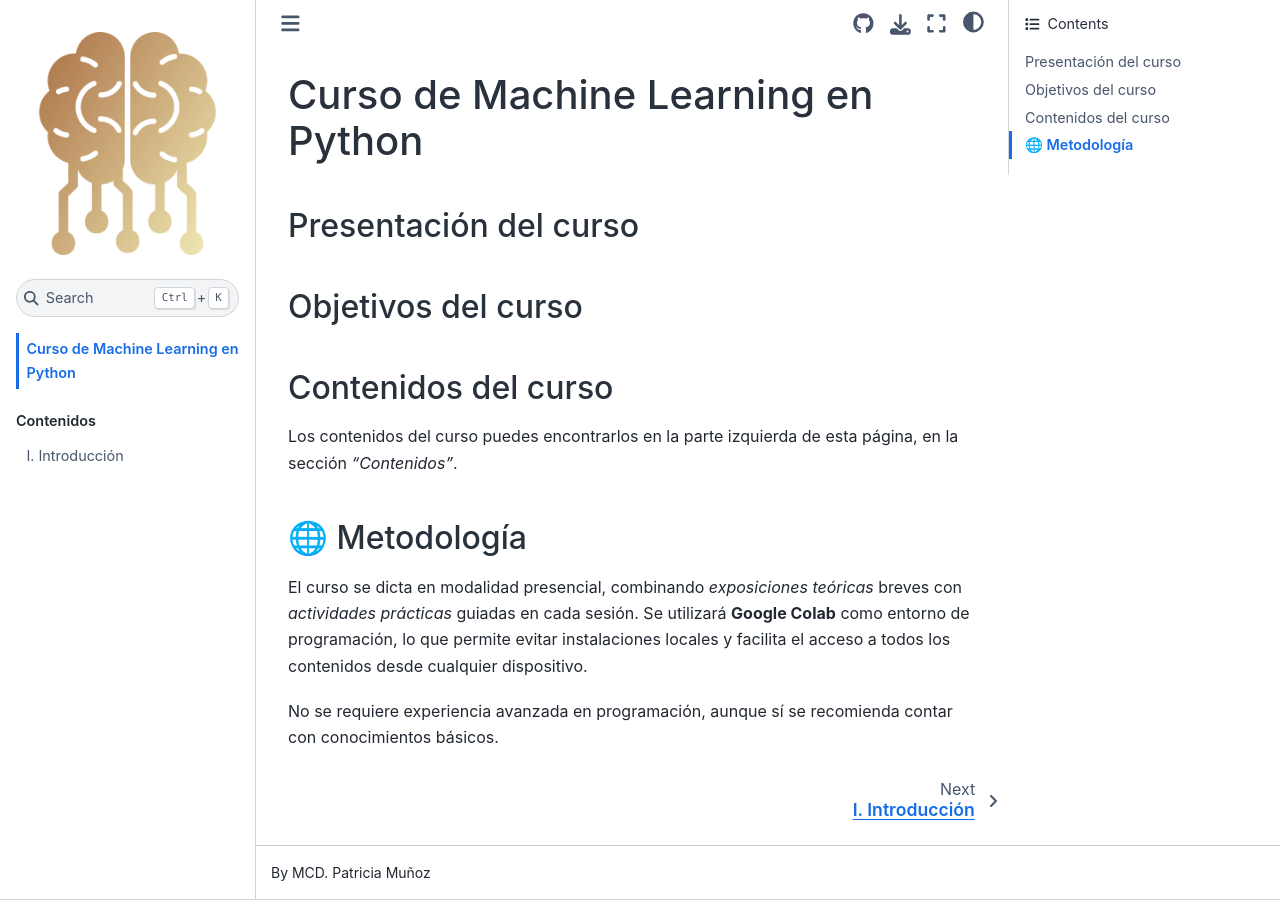
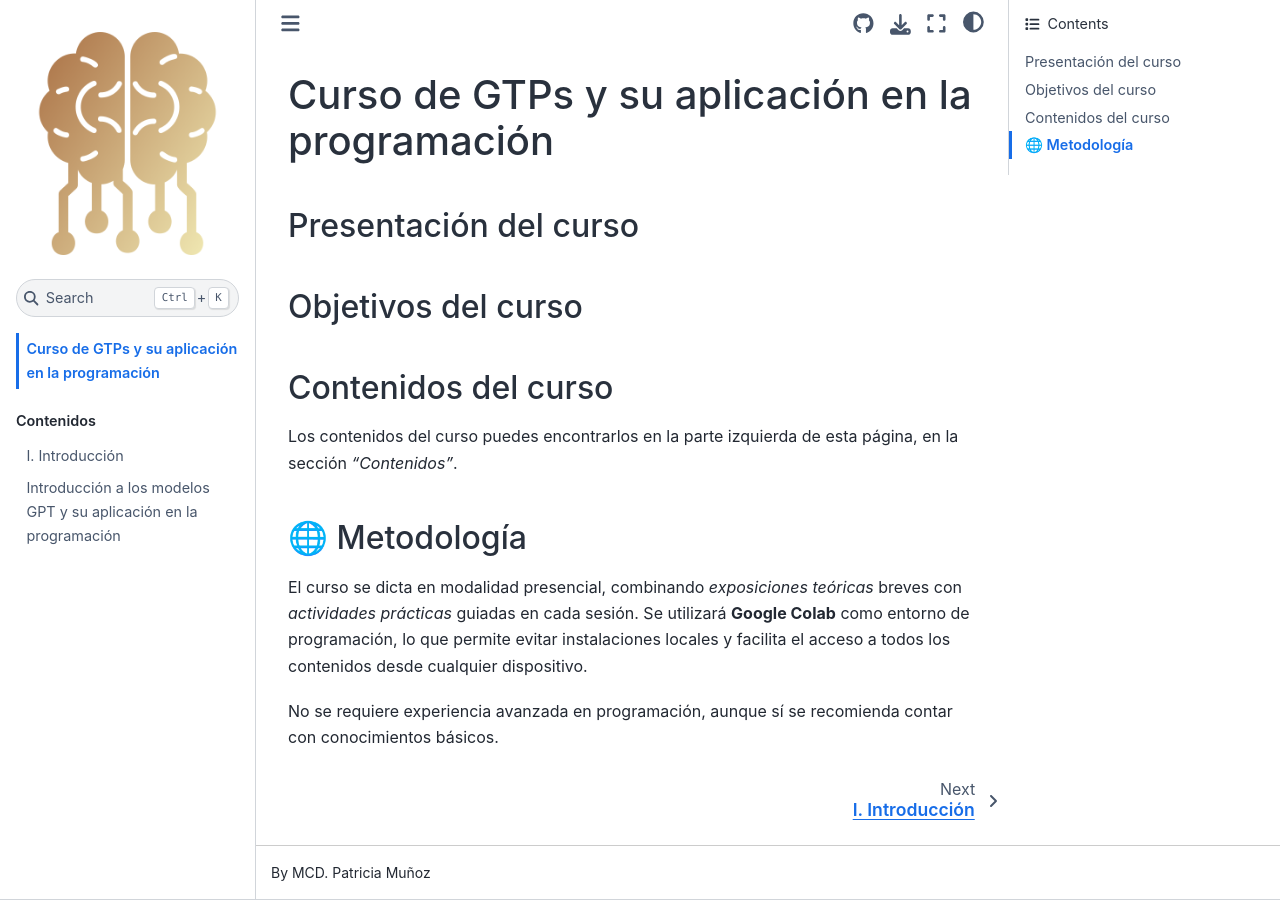
Before and after one commit to patymunoz/curso-gpt-programacion, a Sphinx documentation site: the page built from docs/index.md, in a window 1280 px wide. Built offline with Sphinx 7.4.7 and the Sphinx Book theme 1.1.4, drawn with Linux system fonts in a browser that asks for light colours; some of the changed lines change nothing that is shown.

Commit message:
contenido introduccion

````diff
--- /dev/null
+++ b/docs/guia/01-fundamentos-preparacion.md
@@ -0,0 +1,166 @@
+# Introducción a los modelos GPT y su aplicación en la programación
+
+## Objetivo general
+
+Comprender la base conceptual y arquitectónica de los modelos GPT, su proceso de entrenamiento y evolución, para utilizarlos de forma informada y efectiva en tareas de programación y desarrollo de software.
+
+## ¿Qué es un modelo GPT?
+
+**GPT** proviene de _Generative Pretrained Transformer_ y describe una **arquitectura de modelo de lenguaje**, no una marca específica.
+
+```{admonition} Significado de GPT
+:class: tip
+
+* **Generative** → El modelo puede *generar* texto (no solo analizarlo o clasificarlo).
+* **Pretrained** → Ha sido *preentrenado* con grandes volúmenes de datos antes de afinarse en tareas específicas.
+* **Transformer** → Utiliza mecanismos de *autoatención (self-attention)* para procesar y generar secuencias de texto de manera contextual.
+```
+
+Los GPT forman parte de una familia de **redes neuronales profundas _(deep learning)_ basadas en la arquitectura** `Transformer`, diseñadas para procesar y generar texto de forma coherente y contextual.
+
+En esencia, un modelo GPT analiza consultas en lenguaje natural (denominadas _prompts_) y predice la respuesta más probable basándose en patrones aprendidos durante su entrenamiento.
+
+La arquitectura Transformer permite al modelo enfocarse en distintas partes del texto de entrada simultáneamente, capturando mejor las relaciones contextuales y mejorando el rendimiento en tareas de procesamiento de lenguaje natural _(Natural Language Processing, NLP)_.
+
+![](../_static/encodingword2.png)
+
+**Figura 1:** Visualización del mecanismo de autoatención _(self-attention)_ en un modelo Transformer. Cada matriz muestra cómo el modelo distribuye su atención entre las palabras de la oración _“The animal didn’t cross the street because it was too tired”_. En la imagen izquierda, la atención está más dispersa: el modelo analiza múltiples relaciones entre palabras sin un foco semántico claro. En la imagen derecha, a medida que avanza el entrenamiento o las capas de la red, la atención se vuelve más específica: el modelo asocia correctamente “it” con “the animal”, demostrando cómo el Transformer aprende dependencias contextuales de largo alcance. Fuente: Adaptado de Jay Alammar, “The Illustrated Transformer” (2018). Disponible en [GitHub](https://jalammar.github.io/illustrated-transformer/).
+
+## Arquitectura básica de un _Transformer_
+
+Un modelo Transformer se compone de dos módulos principales:
+
+### 1. Codificador (_Encoder_)
+
+El codificador convierte el texto en _embeddings_, que son representaciones numéricas de las palabras en un espacio vectorial.
+En este espacio, las palabras con significados similares tienden a ubicarse más cerca unas de otras.
+
+El encoder procesa estas _embeddings_ y asigna **pesos de atención**, que indican la relevancia contextual de cada palabra dentro de la oración. Además, los **codificadores posicionales** permiten que el modelo entienda el orden de las palabras, evitando ambigüedades en el significado.
+
+### 2. Decodificador (_Decoder_)
+
+El decodificador utiliza las representaciones vectoriales generadas por el encoder para **predecir la salida deseada**. Mediante mecanismos de autoatención y cálculos probabilísticos, el decodificador evalúa múltiples posibles continuaciones y selecciona la más adecuada según el contexto.
+
+A diferencia de las redes neuronales recurrentes, los transformers **procesan toda la secuencia de texto simultáneamente**, lo que permite **entrenamientos paralelos**.
+
+```{figure} ../_static/transformer.png
+:alt: transformer
+:fig-align: center
+:width: 300px
+```
+
+**Figura 2**: Arquitectura de un modelo GPT. Fuente: Vaswani et al., 2017. Disponible en [ArXiv](https://arxiv.org/abs/1706.03762v7).
+
+## Ejemplos de modelos GPT y sus variantes
+
+Aunque ChatGPT es el ejemplo más conocido —desarrollado por **OpenAI** y basado en las arquitecturas **GPT-3.5** y **GPT-4**—, existen otros modelos de lenguaje desarrollados por distintas organizaciones:
+
+| Modelo      | Desarrollador   | Enfoque principal                                                     |
+| ----------- | --------------- | --------------------------------------------------------------------- |
+| **GPT-5**   | OpenAI          | Evolución de GPT-4, con mejoras en comprensión y generación de texto. |
+| **Claude**  | Anthropic       | Priorización de seguridad, alineación ética y control de sesgos.      |
+| **LLaMA**   | Meta            | Modelo eficiente y accesible, optimizado para investigación.          |
+| **Bard**    | Google          | Integración entre generación de texto y búsqueda en la web.           |
+| **Gemini**  | Google DeepMind | Combinación de lenguaje, razonamiento y capacidades multimodales.     |
+| **Mistral** | Mistral AI      | Foco en eficiencia, rendimiento y modelos abiertos de alta calidad.   |
+
+## ¿Por qué existen tantos modelos GPT?
+
+La diversidad de modelos GPT no se debe únicamente a la competencia entre empresas, sino a la **evolución continua de las técnicas de entrenamiento** que buscan mejorar su rendimiento, especialización y eficiencia.
+
+Para comprender esta evolución, es importante distinguir dos etapas estrechamente relacionadas en el desarrollo de los modelos de lenguaje: el **preentrenamiento** (_pre-training_) y el **postentrenamiento** (_post-training_).
+
+Estas dos fases no son independientes:
+
+**todo modelo postentrenado proviene necesariamente de un modelo preentrenado**.
+
+El preentrenamiento establece la base del conocimiento general del lenguaje, mientras que el postentrenamiento adapta ese conocimiento a tareas concretas, contextos específicos y comportamientos alineados con las necesidades humanas.
+
+### Pre-training _(Preentrenamiento)_
+
+Durante esta primera fase, el modelo aprende los _patrones generales del lenguaje_ a partir de grandes volúmenes de texto no etiquetado.
+
+El objetivo es crear una base sólida de comprensión lingüistica: gramática, semántica y contexto, sin enfocarse aún en tareas específicas.
+
+Ejemplos de modelos preentrenados incluyen `Word2Vec`, `BERT` y `GPT`.
+
+Esta etapa define la _capacidad general de comprensión del modelo, pero no garantiza un comportamiento útil con objetivos humanos._
+
+### Post-training _(Postentrenamiento)_
+
+Una vez completado el preentrenamiento, el modelo pasa a una segunda fase: el **postentrenamiento**, donde se **refina y especializa** en tareas concretas o estilos de interacción específicos.
+
+Podemos decir que el postentrenamiento “enseña al modelo a aplicar lo que aprendió”.
+
+Aquí se ajusta para generar código, traducir idiomas, responder preguntas, mantener conversaciones o realizar razonamientos complejos de manera más coherente y segura.
+
+El postentrenamiento combina varias técnicas complementarias:
+
+![](../_static/paradigms.png)
+
+**Figura 3:** Principales paradigmas de postentrenamiento en modelos de lenguaje. Fuente: Tie, _et al._, 2025. Disponible en [ArXiv](https://arxiv.org/abs/2503.06072).
+
+- **Fine-tuning:** ajuste supervisado con ejemplos y datos etiquetados que orientan al modelo hacia tareas específicas.
+- **Alignment:** alineación con preferencias y valores humanos mediante métodos como _Reinforcement Learning with Human Feedback (RLHF)_ o _Direct Preference Optimization (DPO)_.
+- **Reasoning y eficiencia:** optimización de la capacidad de razonamiento y reducción del costo computacional, por ejemplo, mediante _parameter-efficient fine-tuning (PEFT)_ o arquitecturas _Mixture of Experts (MoE)_.
+
+Gracias a estas técnicas, los modelos postentrenados —como **GPT-4**, **Claude 3.5**, **LLaMA 3** o **Gemini 2.0**— logran un comportamiento más preciso, alineado y adaptable.
+Cada nueva generación representa una mejora sobre su base preentrenada, marcando un ciclo continuo de **aprendizaje general → ajuste especializado → evolución del modelo**.
+
+## Evolución del postentrenamiento en los modelos GPT
+
+La figura siguiente resume la evolución histórica de las **técnicas de post-training** aplicadas a los **Modelos de Lenguaje Grandes (LLMs)** desde **2018 hasta 2025**.
+
+Cada etapa representa un avance metodológico clave que ha permitido que los modelos GPT —y sus equivalentes desarrollados por otras organizaciones— se vuelvan más **precisos, adaptables y eficientes**.
+
+![](../_static/timeline.png)
+
+**Figura 4:** Línea de tiempo del desarrollo de técnicas de postentrenamiento en modelos de lenguaje (2018–2025), mostrando los principales hitos y modelos representativos. Fuente: Tie, _et al._, 2025. Disponible en [ArXiv](https://arxiv.org/abs/2503.06072).
+
+### Etapas principales de la evolución
+
+**2018–2021: Fundamentos del Fine-Tuning**
+
+- Modelos como `T5`, `mT5`, y `FLAN` introdujeron la idea de _instrucción_ y _fine-tuning supervisado (SFT)_, sentando las bases del entrenamiento instruccional.
+- Se consolidó el enfoque “_pre-train + fine-tune_”, donde los modelos generalistas se adaptan a tareas específicas.
+
+**2022: Nacimiento del Alignment con RLHF**
+
+- OpenAI lanzó **InstructGPT**, aplicando _Reinforcement Learning with Human Feedback (RLHF)_ para alinear los modelos con las preferencias humanas.
+- Surgen otros modelos influyentes como `Flan-PaLM` y `Claude`, que fortalecen la seguridad y la alineación ética.
+
+**2023: Expansión y diversificación**
+
+- Aparecen técnicas alternativas como **Direct Preference Optimization (DPO)** y enfoques multimodales (texto + imagen).
+- En este periodo, el campo explota en variedad de métodos y arquitecturas, incluyendo _Mixture of Experts (MoE)_ para mejorar la eficiencia computacional.
+
+**2024: Avances en razonamiento y especialización**
+
+- Modelos como `DeepSeek-V3`, `Gemini 2.0`, y `Claude 3.7` comienzan a centrarse en la **capacidad de razonamiento lógico (Reasoning)**.
+- Surgen técnicas de **adaptación por dominio (Domain Adaptation)** para áreas específicas como finanzas, salud o programación.
+
+**2025: Consolidación y optimización**
+
+- Modelos de nueva generación como `GPT-5`, `Gemini 2.5`, `Grok-3`, y `DeepSeek-R1` integran múltiples paradigmas de postentrenamiento.
+- Estas versiones combinan razonamiento, eficiencia y alineación avanzada, marcando la madurez del desarrollo de LLMs.
+
+## ¿Para qué me sirve saber esto?
+
+Comprender cómo surgen y evolucionan los modelos GPT no es solo un dato histórico: es una **base práctica para usarlos mejor** en programación y desarrollo de software.
+
+Cada fase del entrenamiento —desde el preentrenamiento hasta el postentrenamiento— determina **cómo piensa, razona y responde un modelo**.
+Conocer estas etapas te ayuda a entender **qué puedes esperar de un GPT** y **cómo aprovecharlo según su diseño y capacidades**.
+
+Conocer las diferencias entre modelos (por ejemplo, GPT-4 vs Gemini o Claude) te da criterio para:
+
+- Elegir el modelo adecuado según la tarea (razonamiento, generación, análisis, etc.).
+
+- Entender sus **limitaciones técnicas y sesgos**.
+
+- Diseñar _prompts_ más precisos que aprovechen la estructura interna del modelo.
+
+```{admonition} Mensaje clave
+:class: tip
+
+ 💡 Esto convierte al programador o analista no solo en un usuario del GPT, sino en alguien capaz de **dialogar técnicamente** con la inteligencia artificial, integrándola de manera estratégica en su flujo de trabajo.
+```
--- a/docs/index.md
+++ b/docs/index.md
@@ -1,4 +1,4 @@
-# Curso de Machine Learning en Python
+# Curso de GTPs y su aplicación en la programación
 
 ## Presentación del curso
 
@@ -14,6 +14,7 @@
 :caption: Contenidos
 
 guia/intro
+guia/01-fundamentos-preparacion
 
 ```
 
````
Also changed, not shown: docs/_static/encodingword2.png (added), docs/_static/paradigms.png (added), docs/_static/timeline.png (added), docs/_static/transformer.png (added).
